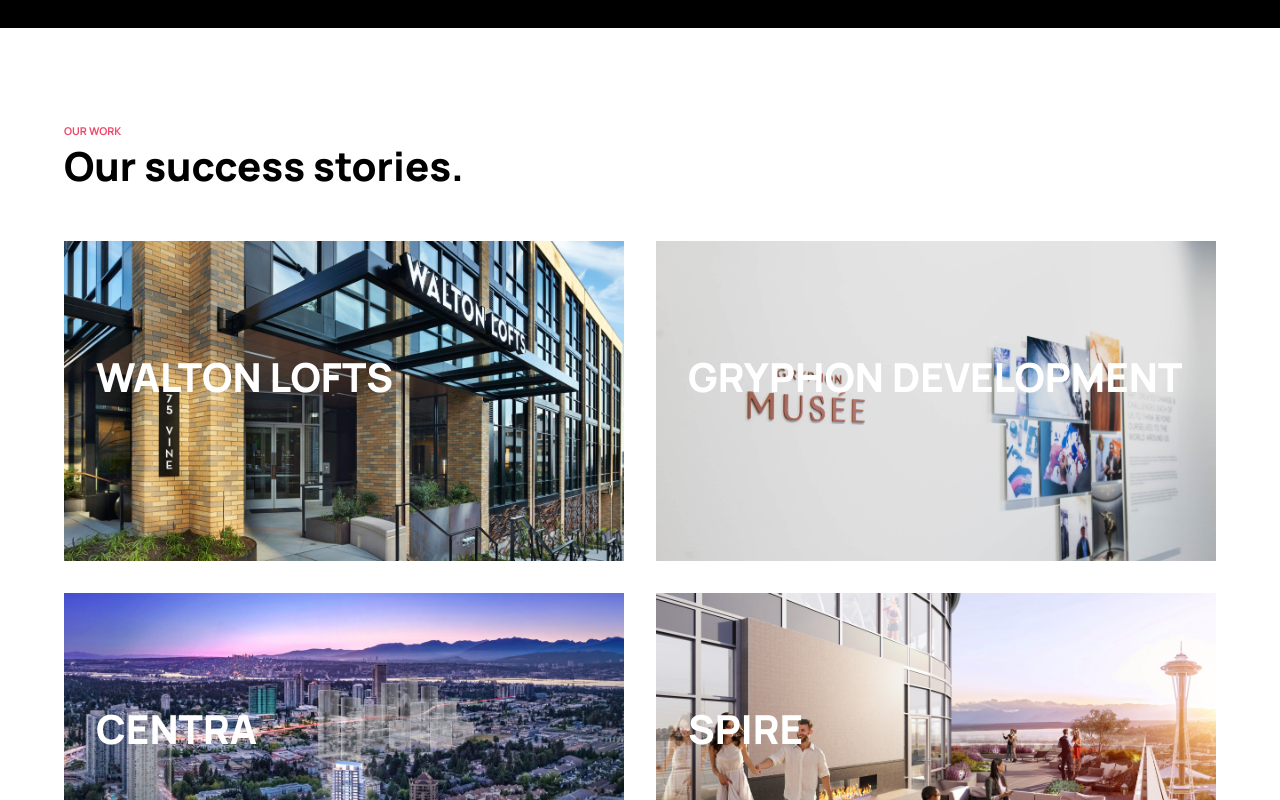
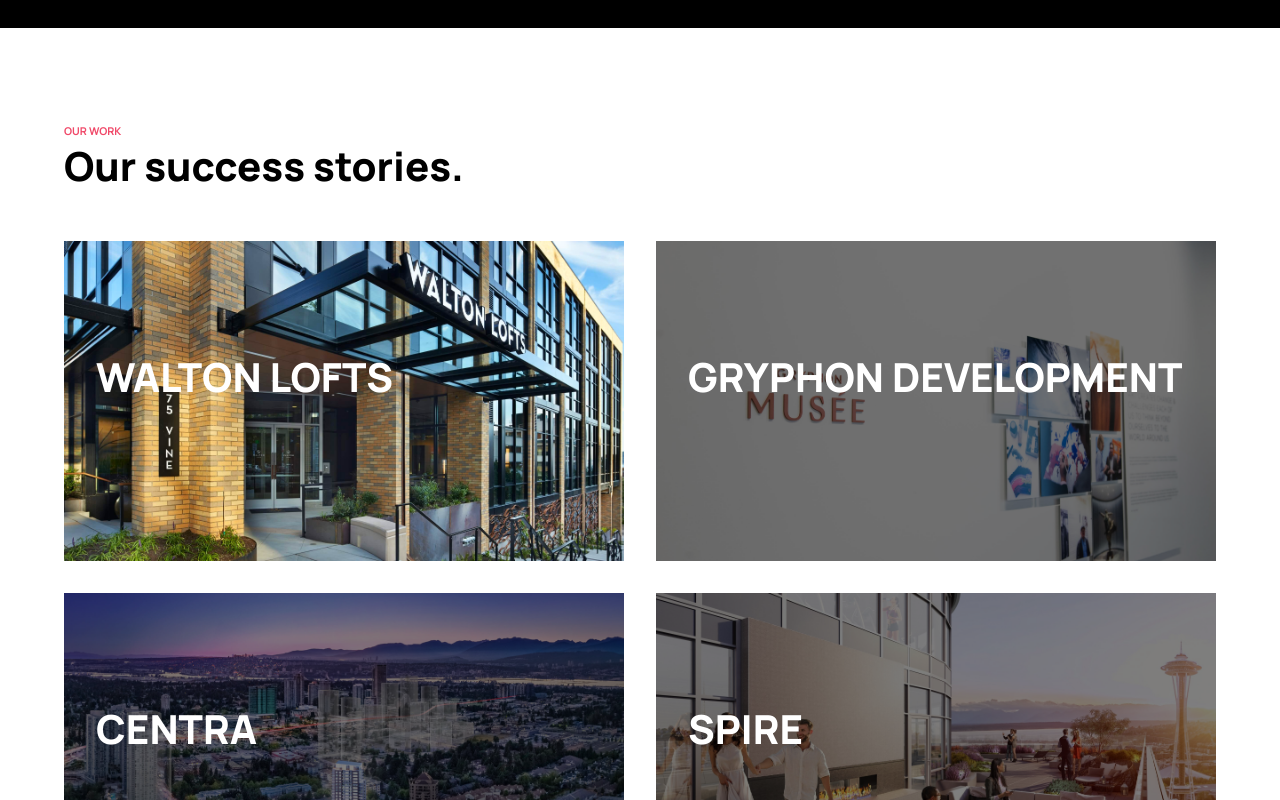
Before and after one commit to LiuAllan/Bam-digital, a React (Create React App) app: page / in a window 1280 px wide. In both pictures the pointer is over the element "WALTON LOFTS". Shown: the part 2947-3747 px from the top of the page. Built offline with nearby package versions, Linux system fonts and the light colour scheme.

Commit message:
stories hover overlay

```diff
--- a/src/components/StoriesRow.tsx
+++ b/src/components/StoriesRow.tsx
@@ -7,8 +7,6 @@
 	backgroundImgColumn1: string,
 	backgroundImgColumn2: string,
 };
-
-// backgroundImage: `url(${backgroundImg})`
 
 const StoriesRow: React.FC<StoriesProps> = ({ column1, column2, backgroundImgColumn1, backgroundImgColumn2 }) => {
 	return (
--- a/src/styles/StyledStoriesRow.scss
+++ b/src/styles/StyledStoriesRow.scss
@@ -1,3 +1,4 @@
+
 @import './fonts';
 
 .row {
@@ -14,13 +15,21 @@
 	justify-content: flex-start;
 	align-items: center;
 
+	background-size: cover;
+	box-shadow: inset 0 0 0 1000px rgba(0,0,0,0.5); // image overlay
+
 	h1 {
 		@include heading1;
 		text-transform: uppercase;
 	}
+}
 
-	background-size: cover;
 
+.column:hover {
+	transition-duration: 0.5s;
+	transition-timing-function: ease;
+	box-shadow: inset 0 0 0 1000px rgba(0,0,0,0); // image overlay
+	filter: saturate(120%);
 }
 
 .column1 {
```
